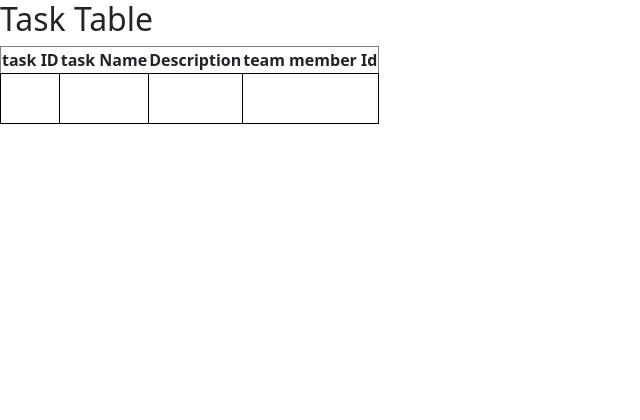
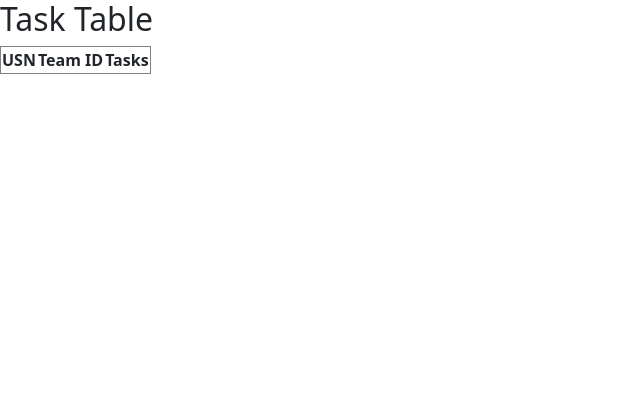
Before and after one commit to Aniruddha-HD-003/Project-management-system-DBMS, a Flask app: page /task in a window 1280 px wide. Shown: the top 420 px of the page, without its empty margins (0-640 px from the left). Run offline with Flask 3, Linux system fonts and the light colour scheme; data that the repository does not hold is empty.

Commit message:
task_assigned operations complete

```diff
--- a/app.py
+++ b/app.py
@@ -103,13 +103,33 @@ def delete_team():
 
 @app.route('/task')
 def task():
-    return render_template('task.html')
-@app.route('/taskinsert')
+    query = "SELECT * FROM Task_assigned;"
+    tasks = db.read_table(query=query)
+    return render_template('task.html', tasks=tasks)
+
+@app.route('/task/taskinsert')
 def taskinsert():
     return render_template('taskinsert.html')
-@app.route('/taskdel')
+
+@app.route('/taskinsert/insert', methods=['post'])
+def insert_task():
+    data = request.form
+    tasks = dict(data)
+    query = f"INSERT INTO Task_assigned VALUES('{tasks['usn']}',{tasks['tid']},'{tasks['task']}');"
+    status=db.execute_query(query=query)
+    return status
+
+@app.route('/task/taskdel')
 def taskdel():
     return render_template('taskdel.html')
+
+@app.route('/taskdel/delete', methods=['post'])
+def delete_task():
+    data = request.form
+    usn = (dict(data))['usn']
+    query = f"DELETE FROM Task_assigned WHERE USN='{usn}';"
+    status=db.execute_query(query=query)
+    return status
 
 
 if __name__=="__main__":
--- a/templates/task.html
+++ b/templates/task.html
@@ -35,30 +35,28 @@
   <table border="1">
     <thead>
       <tr>
-        <th>task ID</th>
-        <th>task   Name</th>
-        <th>Description</th>
-        <th>team member Id</th>
-
+        <th>USN</th>
+        <th>Team ID</th>
+        <th>Tasks</th>
       </tr>
     </thead>
     <tbody>
       <!-- Empty row with frame -->
+      {% for t in tasks%}
       <tr>
-        <td style="border: 1px solid #000;"></td>
-        <td style="border: 1px solid #000;"></td>
-        <td style="border: 1px solid #000;"></td>
-        <td style="border: 1px solid #000;"></td>
-
+        <td style="border: 1px solid #000;">{{t[0]}}</td>
+        <td style="border: 1px solid #000;">{{t[1]}}</td>
+        <td style="border: 1px solid #000;">{{t[2]}}</td>
       </tr>
+      {% endfor %}
     </tbody>
   </table>
 </div>
 
 <!-- Button container -->
 <div class="button-container">
-  <button type="button" class="btn btn-outline-primary"><a href="/taskinsert">INSERT ELEMENTS</a></button>
-  <button type="button" class="btn btn-outline-primary"><a href="/taskdel">DELETE ELEMENTS</a></button>
+  <button type="button" class="btn btn-outline-primary"><a href="/task/taskinsert">INSERT ELEMENTS</a></button>
+  <button type="button" class="btn btn-outline-primary"><a href="/task/taskdel">DELETE ELEMENTS</a></button>
 </div>
 
 </body>
```
Also changed, not shown: Sql_queries/Insertion.sql (+9 -9 lines), templates/taskdel.html (+3 -9 lines), templates/taskinsert.html (+8 -9 lines).
